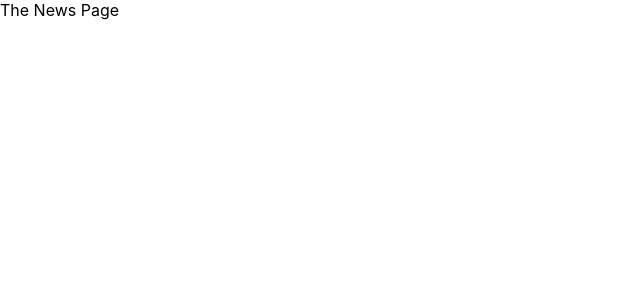
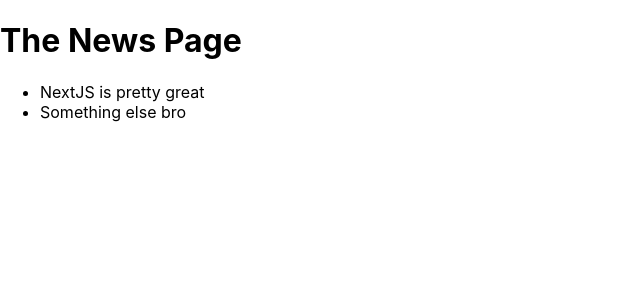
Before and after one commit to Trung28899/Next.js-2021, a Next.js app: page /news in a window 1280 px wide. Shown: the top 300 px of the page, without its empty margins (0-640 px from the left). Built offline with nearby package versions, Linux system fonts and the light colour scheme.

Commit message:
2nd Commit

```diff
--- a/pages/news/index.js
+++ b/pages/news/index.js
@@ -1,9 +1,22 @@
 //route: domain-name/news
 
-import React from "react";
+import React, { Fragment } from "react";
+import Link from "next/link";
 
 const News = () => {
-  return <div>The News Page</div>;
+  return (
+    <Fragment>
+      <h1>The News Page</h1>
+      <ul>
+        <li>
+          <Link href="/news/nextjs-great">NextJS is pretty great</Link>
+        </li>
+        <li>
+          <Link href="/news/something">Something else bro</Link>
+        </li>
+      </ul>
+    </Fragment>
+  );
 };
 
 export default News;
```
Also changed, not shown: 1 other file (tests, documents, lock files or other folders).
